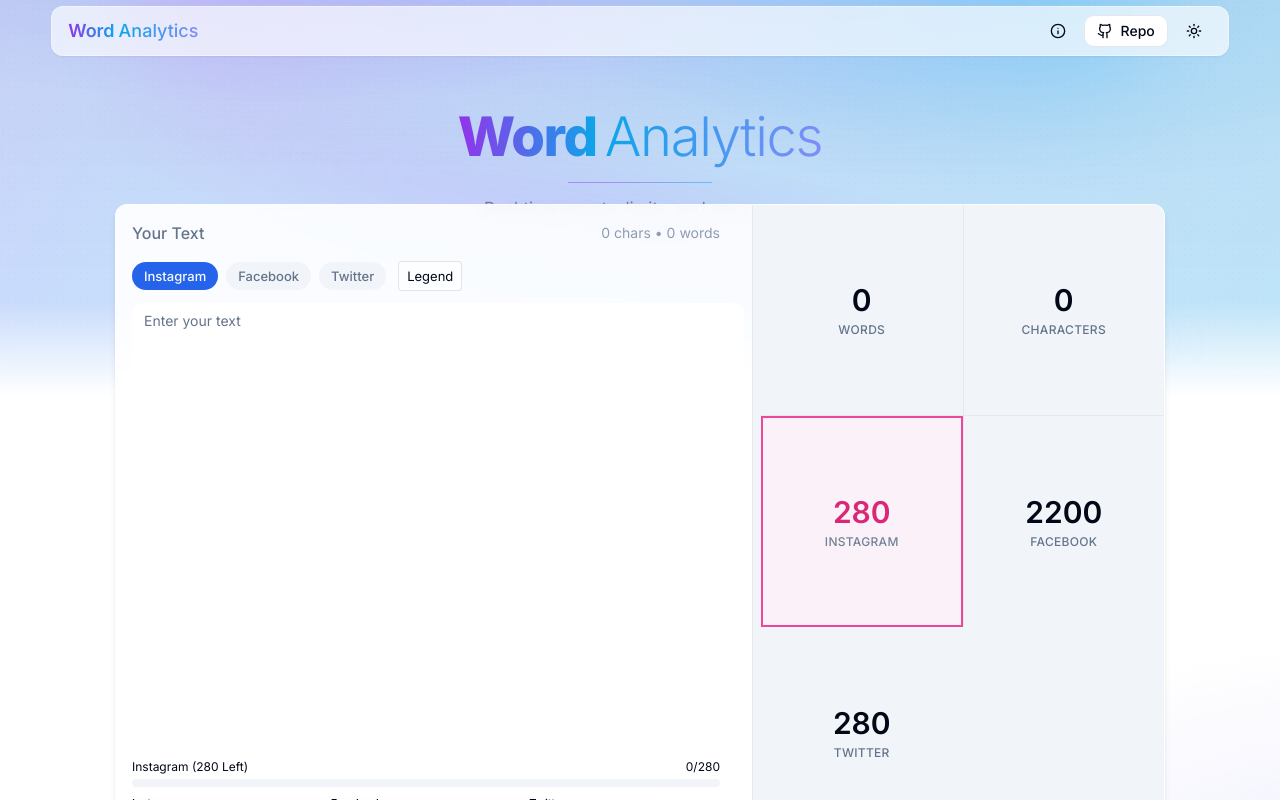
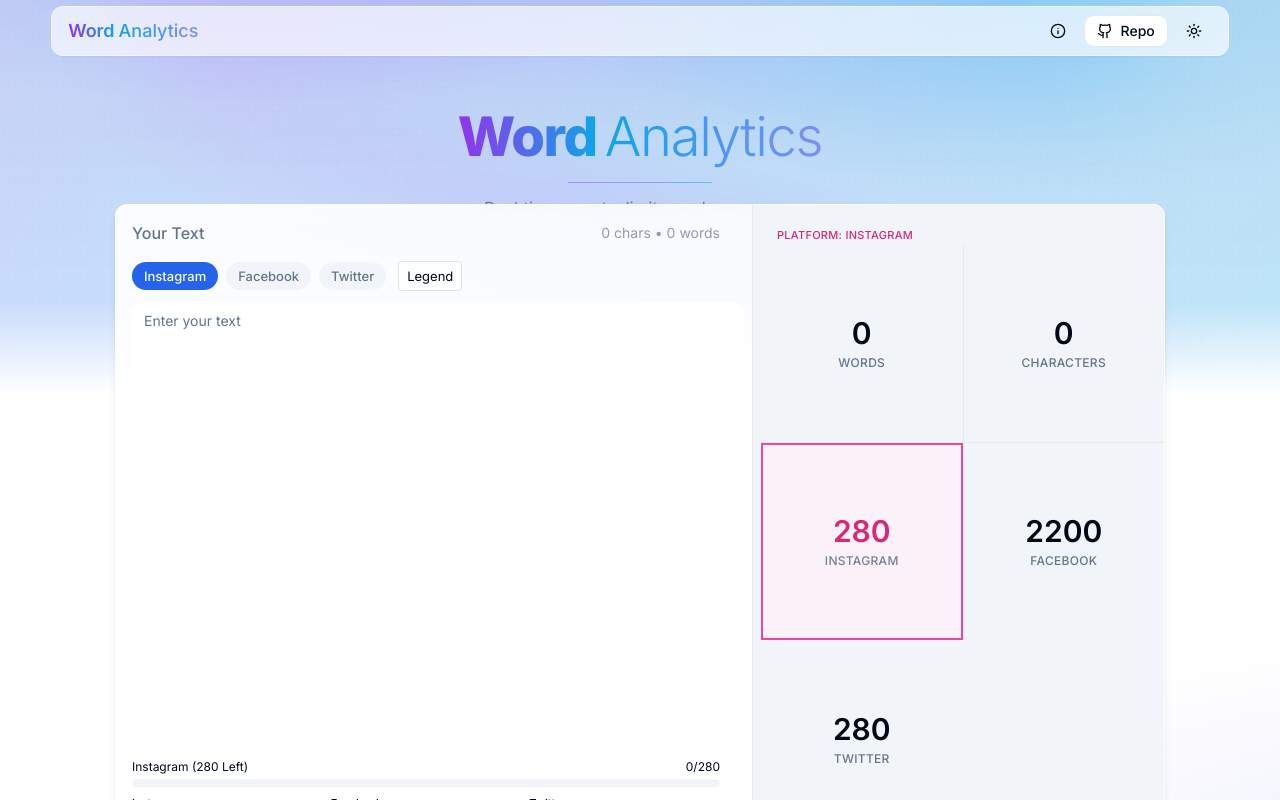
Before and after one commit to HariYenuganti/Word-Analytics, a React (Vite) app: page / in a window 1280 px wide. Shown: the top 800 px of the page. Built offline with nearby package versions, Linux system fonts and the light colour scheme.

Commit message:
refactor(platforms): centralize platform limits & color theming; add platform label in stats

```diff
--- a/src/Container.jsx
+++ b/src/Container.jsx
@@ -2,7 +2,7 @@ import { useMemo, useState, useEffect } from 'react';
 import Textarea from './Textarea';
 import Stats from './Stats';
 import { Card, CardContent } from './components/ui/card';
-import { INSTAGRAM_MAX, FACEBOOK_MAX, TWITTER_MAX } from './constants';
+import { LIMITS } from './config/platforms';
 import { computeStats } from './lib/stats';
 
 export default function Container() {
@@ -33,11 +33,7 @@ export default function Container() {
 
   // Derive statistics from current text (debounced)
   const stats = useMemo(() => {
-    return computeStats(debouncedText, {
-      instagram: INSTAGRAM_MAX,
-      facebook: FACEBOOK_MAX,
-      twitter: TWITTER_MAX,
-    });
+    return computeStats(debouncedText, LIMITS);
   }, [debouncedText]);
 
   // Persist platform choice
@@ -92,11 +88,7 @@ export default function Container() {
             text={text}
             setText={setText}
             length={text.length}
-            limits={{
-              instagram: INSTAGRAM_MAX,
-              facebook: FACEBOOK_MAX,
-              twitter: TWITTER_MAX,
-            }}
+            limits={LIMITS}
             platform={platform}
             setPlatform={setPlatform}
           />
--- a/src/Stats.jsx
+++ b/src/Stats.jsx
@@ -1,4 +1,5 @@
 import { memo, useMemo, useState } from 'react';
+import { PLATFORMS } from './config/platforms';
 import { Separator } from './components/ui/separator';
 
 /**
@@ -45,17 +46,29 @@ function Stats({ stats, platform }) {
       stats.twitterCharactersLeft,
     ]
   );
-  const platformColor =
-    platform === 'instagram'
-      ? 'ring-pink-500'
-      : platform === 'facebook'
-      ? 'ring-blue-600'
-      : platform === 'twitter'
-      ? 'ring-sky-500'
-      : 'ring-primary';
+  const theme = PLATFORMS[platform] || {
+    label: 'Platform',
+    ringClass: 'ring-primary',
+    tint: {
+      bg: 'bg-white/60 dark:bg-neutral-800/50',
+      bgInteractive:
+        'hover:bg-white/60 dark:hover:bg-neutral-800/50 focus-visible:bg-white/60 dark:focus-visible:bg-neutral-800/50',
+      num: 'text-foreground',
+      numInteractive:
+        'hover:text-foreground focus-visible:text-foreground',
+      ringInteractive: 'hover:ring-primary focus-visible:ring-primary',
+    },
+    labelClass: 'text-foreground',
+  };
 
   return (
     <section className="md:flex-[1.3] md:min-w-[300px] bg-secondary flex flex-col md:border-l border-black/5 min-w-0 md:pl-2">
+      {/* Active platform label */}
+      <div className="px-3 sm:px-4 pt-3 sm:pt-4">
+        <span className={`text-[11px] uppercase tracking-wide font-medium ${theme.labelClass}`}>
+          Platform: {theme.label}
+        </span>
+      </div>
       <div className="grid grid-cols-2 sm:grid-cols-2 auto-rows-fr flex-1">
         {items.map((item, idx) => {
           const isActive = platform === item.key;
@@ -66,7 +79,8 @@ function Stats({ stats, platform }) {
               label={item.label}
               index={idx}
               active={isActive}
-              platformColor={platformColor}
+              ringClass={theme.ringClass}
+              tint={theme.tint}
             />
           );
         })}
@@ -99,48 +113,10 @@ function Stats({ stats, platform }) {
   );
 }
 
-function Stat({ number, label, index, active, platformColor }) {
+function Stat({ number, label, index, active, ringClass, tint }) {
   const topRow = index < 2;
   const rightCol = index % 2 === 1;
-  // Platform-specific subtle tints
-  const tintMap = {
-    'ring-pink-500': {
-      bg: 'bg-pink-50/80 dark:bg-pink-950/40',
-      bgInteractive:
-        'hover:bg-pink-50/80 dark:hover:bg-pink-950/40 focus-visible:bg-pink-50/80 dark:focus-visible:bg-pink-950/40',
-      num: 'text-pink-600 dark:text-pink-300',
-      numInteractive:
-        'hover:text-pink-600 dark:hover:text-pink-300 focus-visible:text-pink-600 dark:focus-visible:text-pink-300',
-      ringInteractive: 'hover:ring-pink-500 focus-visible:ring-pink-500',
-    },
-    'ring-blue-600': {
-      bg: 'bg-blue-50/80 dark:bg-blue-950/40',
-      bgInteractive:
-        'hover:bg-blue-50/80 dark:hover:bg-blue-950/40 focus-visible:bg-blue-50/80 dark:focus-visible:bg-blue-950/40',
-      num: 'text-blue-600 dark:text-blue-300',
-      numInteractive:
-        'hover:text-blue-600 dark:hover:text-blue-300 focus-visible:text-blue-600 dark:focus-visible:text-blue-300',
-      ringInteractive: 'hover:ring-blue-600 focus-visible:ring-blue-600',
-    },
-    'ring-sky-500': {
-      bg: 'bg-sky-50/80 dark:bg-sky-950/40',
-      bgInteractive:
-        'hover:bg-sky-50/80 dark:hover:bg-sky-950/40 focus-visible:bg-sky-50/80 dark:focus-visible:bg-sky-950/40',
-      num: 'text-sky-600 dark:text-sky-300',
-      numInteractive:
-        'hover:text-sky-600 dark:hover:text-sky-300 focus-visible:text-sky-600 dark:focus-visible:text-sky-300',
-      ringInteractive: 'hover:ring-sky-500 focus-visible:ring-sky-500',
-    },
-  };
-  const tint = tintMap[platformColor] || {
-    bg: 'bg-white/60 dark:bg-neutral-800/50',
-    bgInteractive:
-      'hover:bg-white/60 dark:hover:bg-neutral-800/50 focus-visible:bg-white/60 dark:focus-visible:bg-neutral-800/50',
-    num: 'text-foreground',
-    numInteractive: 'hover:text-foreground focus-visible:text-foreground',
-    ringInteractive: 'hover:ring-primary focus-visible:ring-primary',
-  };
-  const baseRing = `ring-inset ring-2 ${platformColor}`;
+  const baseRing = `ring-inset ring-2 ${ringClass}`;
   return (
     <section
       className={`relative flex flex-col items-center justify-center p-4 sm:p-6 transition-colors duration-200 ease-out ${
--- a/src/Textarea.jsx
+++ b/src/Textarea.jsx
@@ -7,6 +7,7 @@ import { Separator } from './components/ui/separator';
 import Warning from './Warning';
 import { effectiveLengthForPlatform } from './lib/stats';
 import { useToast } from './hooks/useToast';
+import { PLATFORMS } from './config/platforms';
 
 export default function Textarea({
   text,
@@ -57,12 +58,7 @@ export default function Textarea({
   const currentLimit = limits[activePlatform];
   const effectiveLen = effectiveLengthForPlatform(text, activePlatform);
   const progress = Math.min(100, (effectiveLen / currentLimit) * 100);
-  const progressColor =
-    activePlatform === 'instagram'
-      ? 'bg-pink-500'
-      : activePlatform === 'facebook'
-      ? 'bg-blue-600'
-      : 'bg-sky-500';
+  const progressColor = PLATFORMS[activePlatform]?.progressBg || 'bg-primary';
   const platformTips = {
     instagram:
       "Keep it concise and engaging. Hashtags help, but don't overdo it.",
--- /dev/null
+++ b/src/config/platforms.js
@@ -0,0 +1,59 @@
+import { INSTAGRAM_MAX, FACEBOOK_MAX, TWITTER_MAX } from '../constants';
+
+export const PLATFORMS = {
+  instagram: {
+    key: 'instagram',
+    label: 'Instagram',
+    limit: INSTAGRAM_MAX,
+    ringClass: 'ring-pink-500',
+    progressBg: 'bg-pink-500',
+    tint: {
+      bg: 'bg-pink-50/80 dark:bg-pink-950/40',
+      bgInteractive:
+        'hover:bg-pink-50/80 dark:hover:bg-pink-950/40 focus-visible:bg-pink-50/80 dark:focus-visible:bg-pink-950/40',
+      num: 'text-pink-600 dark:text-pink-300',
+      numInteractive:
+        'hover:text-pink-600 dark:hover:text-pink-300 focus-visible:text-pink-600 dark:focus-visible:text-pink-300',
+      ringInteractive: 'hover:ring-pink-500 focus-visible:ring-pink-500',
+    },
+    labelClass: 'text-pink-600',
+  },
+  facebook: {
+    key: 'facebook',
+    label: 'Facebook',
+    limit: FACEBOOK_MAX,
+    ringClass: 'ring-blue-600',
+    progressBg: 'bg-blue-600',
+    tint: {
+      bg: 'bg-blue-50/80 dark:bg-blue-950/40',
+      bgInteractive:
+        'hover:bg-blue-50/80 dark:hover:bg-blue-950/40 focus-visible:bg-blue-50/80 dark:focus-visible:bg-blue-950/40',
+      num: 'text-blue-600 dark:text-blue-300',
+      numInteractive:
+        'hover:text-blue-600 dark:hover:text-blue-300 focus-visible:text-blue-600 dark:focus-visible:text-blue-300',
+      ringInteractive: 'hover:ring-blue-600 focus-visible:ring-blue-600',
+    },
+    labelClass: 'text-blue-600',
+  },
+  twitter: {
+    key: 'twitter',
+    label: 'Twitter',
+    limit: TWITTER_MAX,
+    ringClass: 'ring-sky-500',
+    progressBg: 'bg-sky-500',
+    tint: {
+      bg: 'bg-sky-50/80 dark:bg-sky-950/40',
+      bgInteractive:
+        'hover:bg-sky-50/80 dark:hover:bg-sky-950/40 focus-visible:bg-sky-50/80 dark:focus-visible:bg-sky-950/40',
+      num: 'text-sky-600 dark:text-sky-300',
+      numInteractive:
+        'hover:text-sky-600 dark:hover:text-sky-300 focus-visible:text-sky-600 dark:focus-visible:text-sky-300',
+      ringInteractive: 'hover:ring-sky-500 focus-visible:ring-sky-500',
+    },
+    labelClass: 'text-sky-600',
+  },
+};
+
+export const LIMITS = Object.fromEntries(
+  Object.entries(PLATFORMS).map(([k, v]) => [k, v.limit])
+);
```
